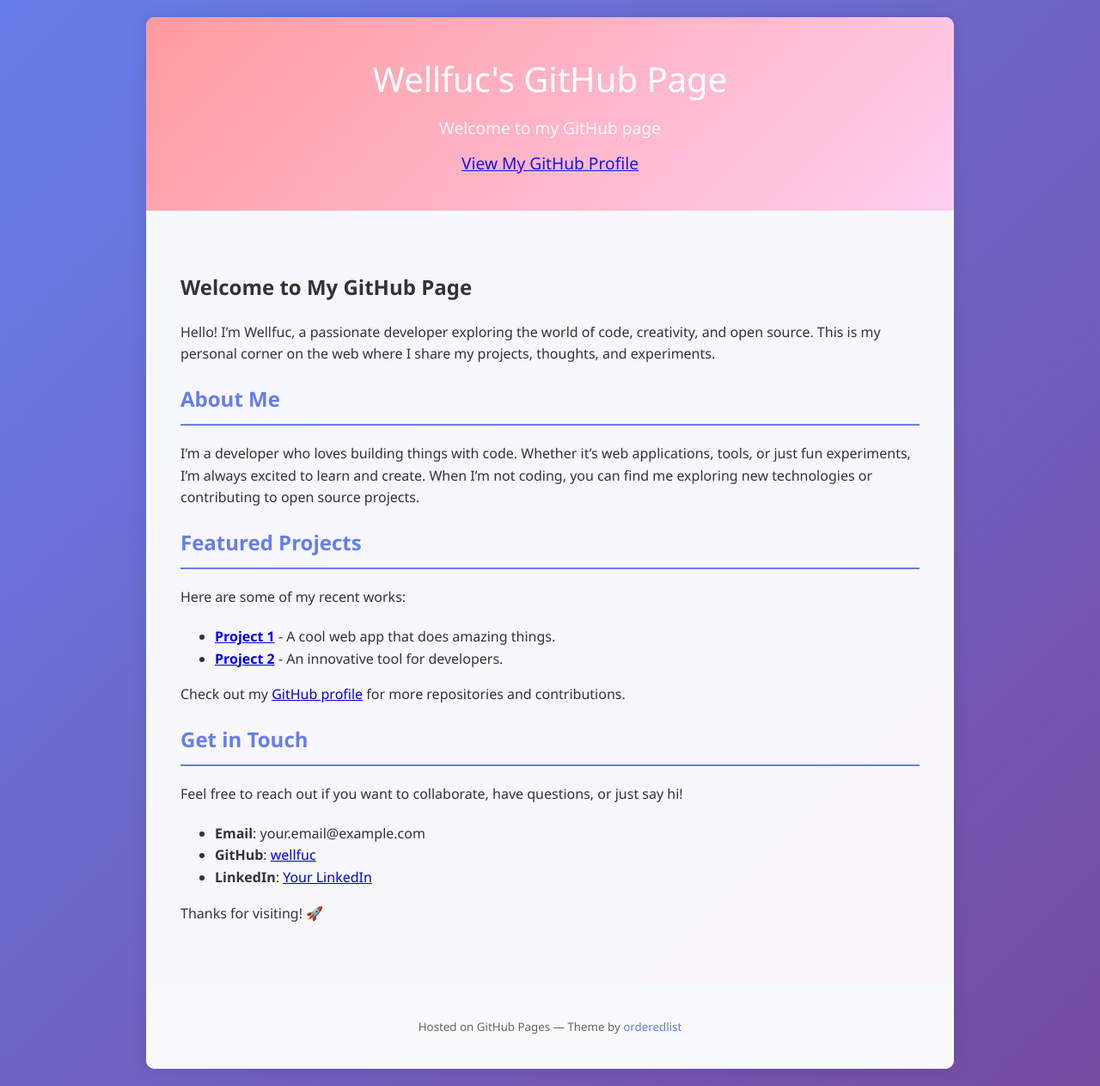
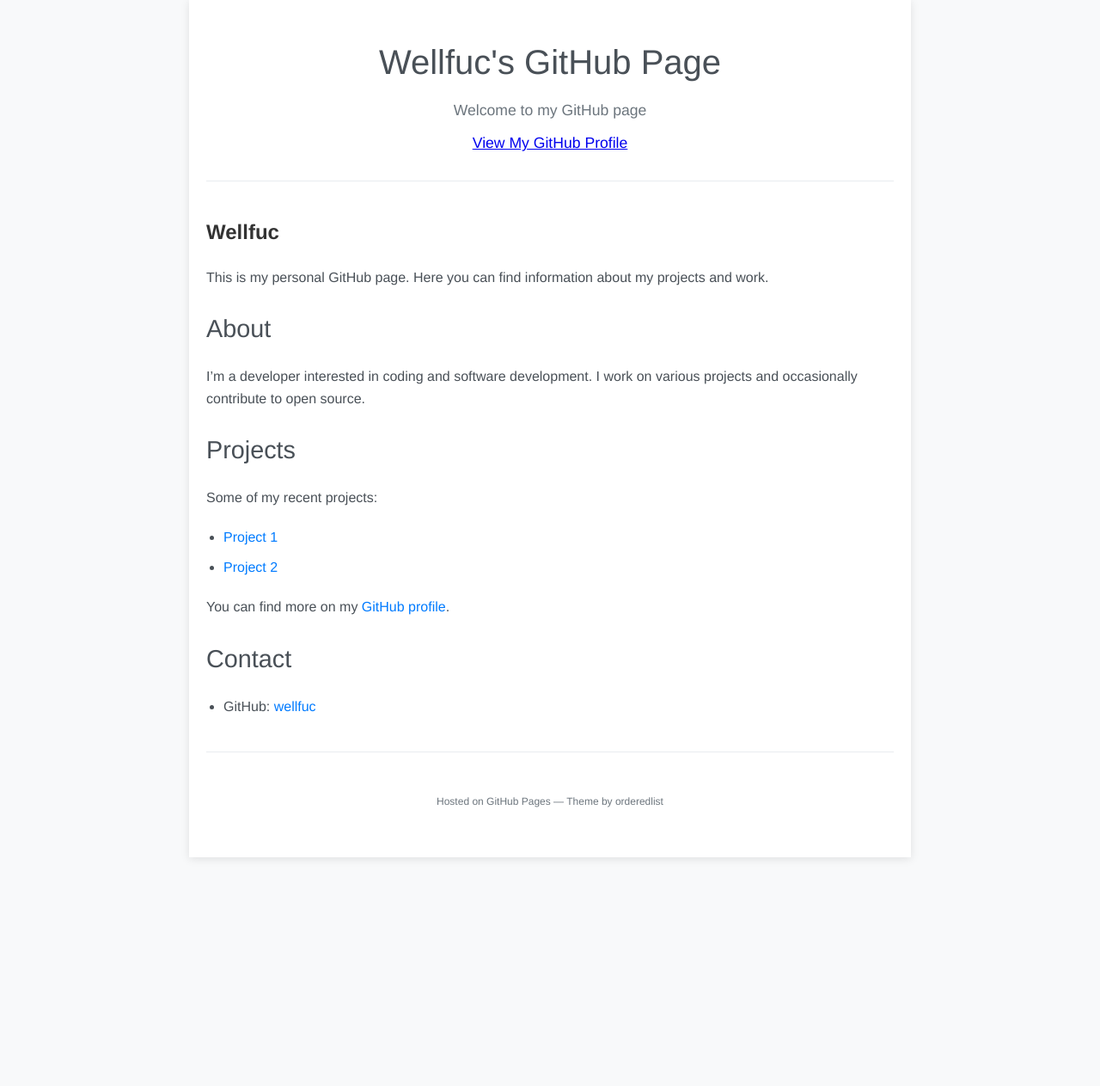
Before and after one commit to wellfuc/wellfuc.github.io, a Jekyll site: the page built from index.md, in a window 1280 px wide. Shown: the whole page at 86% size. Built offline with Jekyll 4.4.1, drawn with Linux system fonts in a browser that asks for light colours; after the commit the page ends 997 px from its top, so only the background shows below that.

Commit message:
Simplify design and tone down content enthusiasm

```diff
--- a/assets/css/style.css
+++ b/assets/css/style.css
@@ -1,75 +1,89 @@
 body {
-  font-family: 'Segoe UI', Tahoma, Geneva, Verdana, sans-serif;
+  font-family: 'Helvetica Neue', Arial, sans-serif;
   margin: 0;
   padding: 0;
-  background: linear-gradient(135deg, #667eea 0%, #764ba2 100%);
+  background-color: #f8f9fa;
   color: #333;
   line-height: 1.6;
 }
 
 .wrapper {
-  max-width: 900px;
+  max-width: 800px;
   margin: 0 auto;
-  padding: 20px;
-  background-color: rgba(255, 255, 255, 0.95);
-  border-radius: 10px;
-  box-shadow: 0 0 20px rgba(0, 0, 0, 0.1);
-  margin-top: 20px;
-  margin-bottom: 20px;
+  padding: 40px 20px;
+  background-color: white;
+  box-shadow: 0 2px 10px rgba(0, 0, 0, 0.1);
+  min-height: 100vh;
 }
 
 header {
   text-align: center;
-  padding: 40px 20px;
-  background: linear-gradient(135deg, #ff9a9e 0%, #fecfef 100%);
-  color: white;
-  border-radius: 10px 10px 0 0;
-  margin: -20px -20px 20px -20px;
+  padding-bottom: 30px;
+  border-bottom: 1px solid #e9ecef;
+  margin-bottom: 40px;
 }
 
 header h1 {
   margin: 0;
   font-size: 2.5em;
   font-weight: 300;
+  color: #495057;
 }
 
 header h1 a {
   text-decoration: none;
-  color: white;
+  color: inherit;
 }
 
 header p {
   margin: 10px 0 0 0;
-  font-size: 1.2em;
-  opacity: 0.9;
+  color: #6c757d;
+  font-size: 1.1em;
 }
 
 section {
-  padding: 30px 20px;
+  margin-bottom: 40px;
 }
 
 section h2 {
-  color: #667eea;
-  border-bottom: 2px solid #667eea;
-  padding-bottom: 10px;
+  color: #495057;
+  font-size: 1.8em;
   margin-bottom: 20px;
+  font-weight: 400;
 }
 
-section p {
+section p, section ul {
   margin-bottom: 20px;
+  color: #495057;
+}
+
+section ul {
+  padding-left: 20px;
+}
+
+section li {
+  margin-bottom: 10px;
+}
+
+section a {
+  color: #007bff;
+  text-decoration: none;
+}
+
+section a:hover {
+  text-decoration: underline;
 }
 
 footer {
   text-align: center;
-  padding: 20px;
-  background-color: #f8f9fa;
-  border-radius: 0 0 10px 10px;
-  margin: 20px -20px -20px -20px;
-  color: #666;
+  padding-top: 30px;
+  border-top: 1px solid #e9ecef;
+  color: #6c757d;
+  font-size: 0.9em;
 }
 
 footer a {
-  color: #667eea;
+  color: #6c757d;
   text-decoration: none;
 }
 
@@ -80,19 +94,15 @@ footer a:hover {
 /* Responsive design */
 @media (max-width: 768px) {
   .wrapper {
-    margin: 10px;
-    padding: 15px;
-  }
-
-  header {
-    padding: 30px 15px;
+    margin: 0;
+    padding: 20px;
   }
 
   header h1 {
     font-size: 2em;
   }
 
-  section {
-    padding: 20px 10px;
+  section h2 {
+    font-size: 1.5em;
   }
 }
--- a/index.md
+++ b/index.md
@@ -3,29 +3,23 @@ layout: default
 title: Home
 ---
 
-# Welcome to My GitHub Page
+# Wellfuc
 
-Hello! I'm Wellfuc, a passionate developer exploring the world of code, creativity, and open source. This is my personal corner on the web where I share my projects, thoughts, and experiments.
+This is my personal GitHub page. Here you can find information about my projects and work.
 
-## About Me
+## About
 
-I'm a developer who loves building things with code. Whether it's web applications, tools, or just fun experiments, I'm always excited to learn and create. When I'm not coding, you can find me exploring new technologies or contributing to open source projects.
+I'm a developer interested in coding and software development. I work on various projects and occasionally contribute to open source.
 
-## Featured Projects
+## Projects
 
-Here are some of my recent works:
+Some of my recent projects:
 
-- **[Project 1](https://github.com/wellfuc/project1)** - A cool web app that does amazing things.
-- **[Project 2](https://github.com/wellfuc/project2)** - An innovative tool for developers.
+- [Project 1](https://github.com/wellfuc/project1)
+- [Project 2](https://github.com/wellfuc/project2)
 
-Check out my [GitHub profile](https://github.com/wellfuc) for more repositories and contributions.
+You can find more on my [GitHub profile](https://github.com/wellfuc).
 
-## Get in Touch
+## Contact
 
-Feel free to reach out if you want to collaborate, have questions, or just say hi!
-
-- **Email**: your.email@example.com
-- **GitHub**: [wellfuc](https://github.com/wellfuc)
-- **LinkedIn**: [Your LinkedIn](https://linkedin.com/in/wellfuc)
-
-Thanks for visiting! 🚀
+- GitHub: [wellfuc](https://github.com/wellfuc)
```
